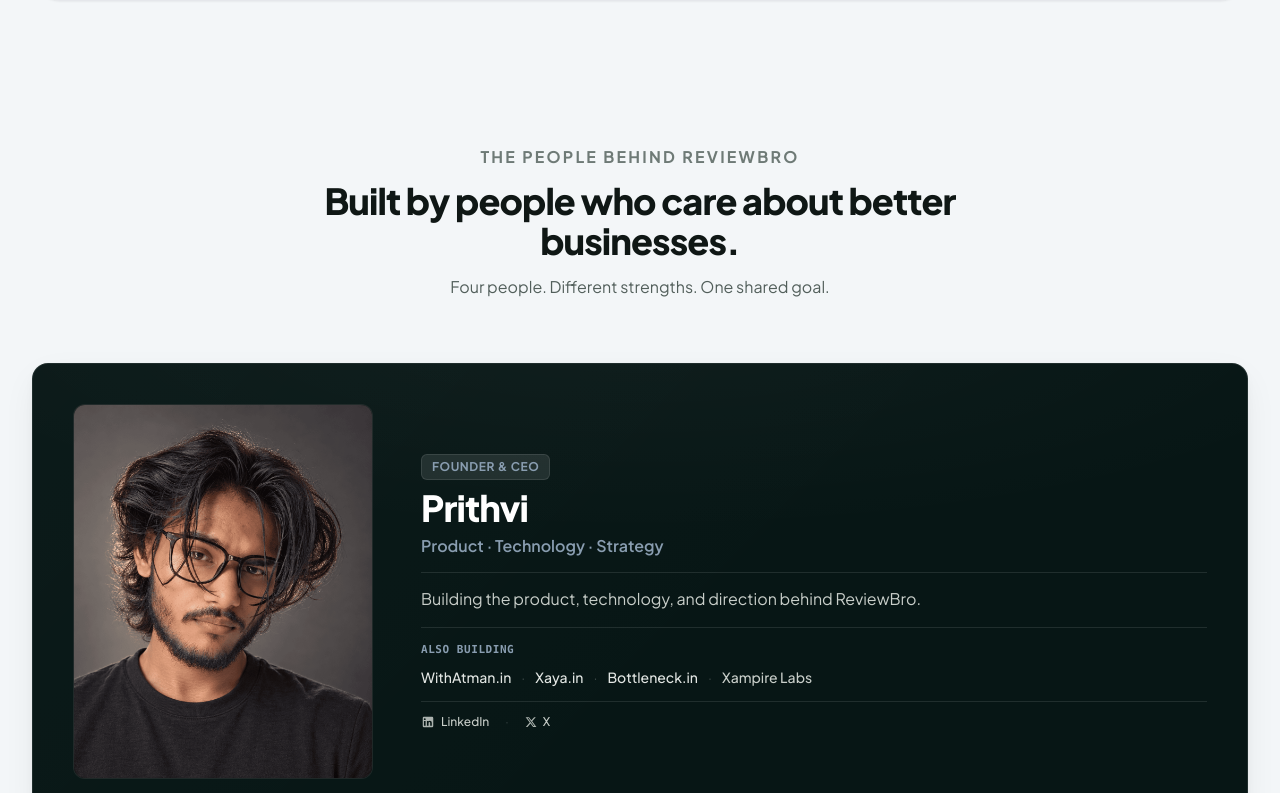
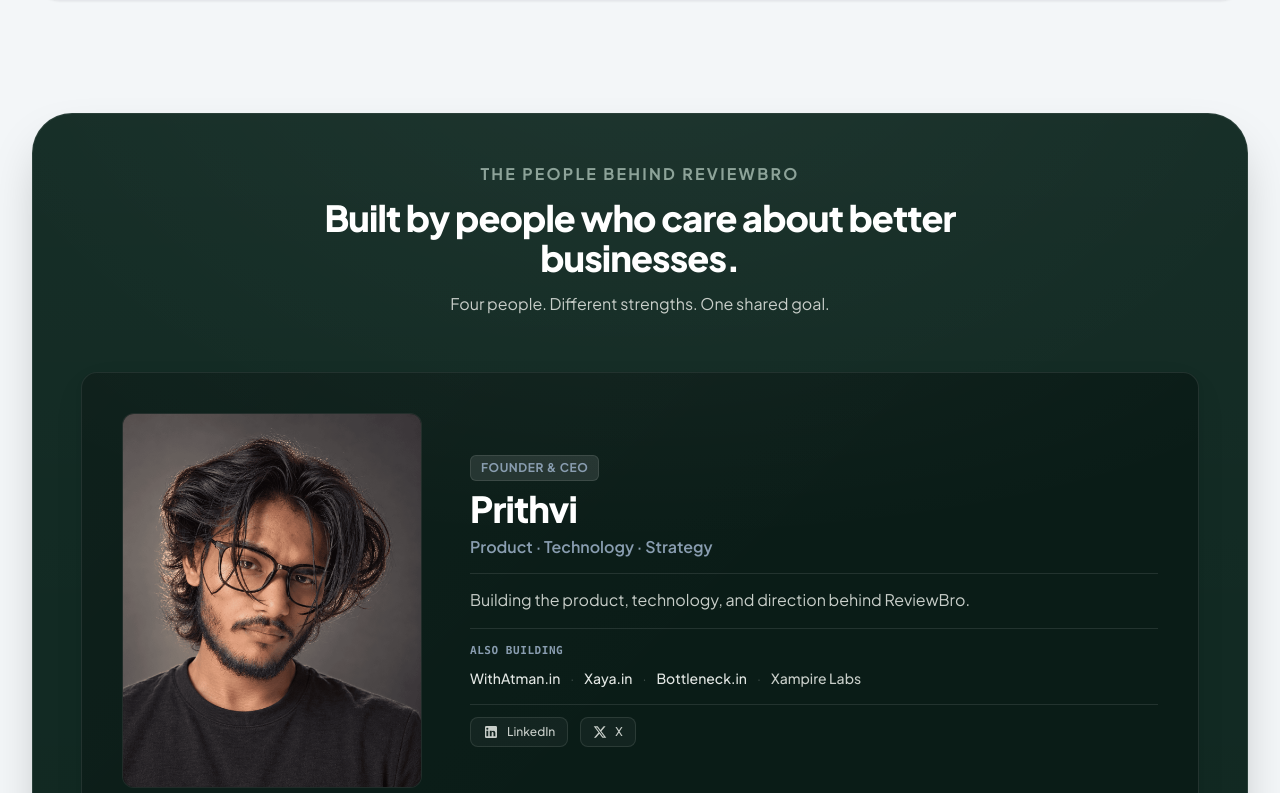
Before and after one commit to Prithvi-X/ReviewBro, a React (Vite) app: page / in a window 1280 px wide. Shown: the part 3007-3800 px from the top of the page. Built offline with nearby package versions, Linux system fonts and the light colour scheme.

Commit message:
feat(team): refine founding team background and tonal hierarchy to harmonize with Hero

```diff
--- a/src/components/landing/FoundingTeam.tsx
+++ b/src/components/landing/FoundingTeam.tsx
@@ -5,6 +5,7 @@
   CO_FOUNDERS,
   PRIMARY_FOUNDER_VENTURES,
   PRIMARY_FOUNDER_SOCIALS,
+  FOUNDER_SECTION_BG,
 } from '@/lib/constants'
 
 export interface FoundingTeamProps {
@@ -13,22 +14,30 @@
 
 export const FoundingTeam: React.FC<FoundingTeamProps> = ({ className }) => {
   return (
-    <div id="team" className={`mt-24 sm:mt-32 pt-4 scroll-mt-24 ${className || ''}`}>
-      {/* Section Header */}
-      <div className="text-center max-w-2xl mx-auto mb-12 sm:mb-16">
-        <Eyebrow theme="light" className="mb-3">
+    <section
+      id="team"
+      className={`mt-20 sm:mt-28 rounded-3xl sm:rounded-[2.5rem] p-6 sm:p-10 lg:p-12 border border-white/10 shadow-2xl relative overflow-hidden scroll-mt-24 ${className || ''}`}
+      style={{ backgroundColor: FOUNDER_SECTION_BG }}
+    >
+      {/* Ambient subtle lighting & satin gradient (One tonal step lighter, softer & breathable) */}
+      <div className="absolute inset-0 bg-[radial-gradient(ellipse_80%_50%_at_50%_-10%,rgba(255,255,255,0.04)_0%,transparent_75%)] pointer-events-none" />
+      <div className="absolute inset-0 bg-[linear-gradient(180deg,rgba(255,255,255,0.02)_0%,transparent_40%,rgba(0,0,0,0.12)_100%)] pointer-events-none" />
+
+      {/* Section Header (Soft white & neutral text on breathable green canvas) */}
+      <div className="text-center max-w-2xl mx-auto mb-10 sm:mb-14 relative z-10">
+        <Eyebrow theme="dark" className="mb-3">
           THE PEOPLE BEHIND REVIEWBRO
         </Eyebrow>
-        <h2 className="text-2xl sm:text-3xl lg:text-4xl font-extrabold text-neutral-900 tracking-tight leading-tight">
+        <h2 className="text-2xl sm:text-3xl lg:text-4xl font-extrabold text-white tracking-tight leading-tight">
           Built by people who care about better businesses.
         </h2>
-        <p className="mt-3.5 text-sm sm:text-base text-neutral-600 leading-relaxed max-w-xl mx-auto">
+        <p className="mt-3.5 text-sm sm:text-base text-neutral-300 leading-relaxed max-w-xl mx-auto">
           Four people. Different strengths. One shared goal.
         </p>
       </div>
 
-      <div className="space-y-6 sm:space-y-8">
-        {/* LEVEL 1: PRIMARY FOUNDER (Deepest Green Premium Surface Card) */}
+      <div className="space-y-6 sm:space-y-8 relative z-10">
+        {/* LEVEL 1: PRIMARY FOUNDER (Deepest card in section, slightly deeper than section bg) */}
         <div
           className="group rounded-2xl border border-white/10 p-6 sm:p-8 lg:p-10 sm:flex sm:flex-row sm:items-center gap-7 lg:gap-10 shadow-surface-elevated hover:border-white/20 hover:-translate-y-1 transition-all duration-300 relative overflow-hidden text-white"
           style={{ backgroundColor: PRIMARY_FOUNDER.bgColor }}
@@ -118,21 +127,20 @@
               </div>
             </div>
 
-            {/* Social Links */}
-            <div className="flex items-center gap-4 mt-3.5 pt-3 border-t border-white/10">
-              {PRIMARY_FOUNDER_SOCIALS.map((social, idx) => (
-                <React.Fragment key={social.name}>
-                  {idx > 0 && <span className="text-white/20 text-xs select-none">·</span>}
+            {/* Social Links with subtle localized halo */}
+            <div className="flex items-center gap-3 mt-4 pt-3 border-t border-white/10">
+              {PRIMARY_FOUNDER_SOCIALS.map((social) => (
                 <a
+                  key={social.name}
                   href={social.href}
                   target="_blank"
                   rel="noopener noreferrer"
                   aria-label={`${PRIMARY_FOUNDER.name} on ${social.name}`}
-                    className="inline-flex items-center gap-1.5 text-xs font-medium text-neutral-300 hover:text-white transition-colors duration-200"
+                  className="inline-flex items-center gap-2 px-3 py-1.5 rounded-lg bg-white/[0.04] border border-white/10 hover:border-brand-slate-light/40 hover:bg-white/[0.08] hover:shadow-[0_0_12px_rgba(137,157,176,0.22)] transition-all duration-300 group/social"
                 >
                   {social.name === 'LinkedIn' ? (
                     <svg
-                        className="w-3.5 h-3.5 shrink-0 fill-current opacity-85 hover:opacity-100"
+                      className="w-4 h-4 shrink-0 fill-current text-neutral-300 group-hover/social:text-white transition-colors"
                       viewBox="0 0 24 24"
                       aria-hidden="true"
                     >
@@ -140,22 +148,23 @@
                     </svg>
                   ) : (
                     <svg
-                        className="w-3 h-3 shrink-0 fill-current opacity-85 hover:opacity-100"
+                      className="w-3.5 h-3.5 shrink-0 fill-current text-neutral-300 group-hover/social:text-white transition-colors"
                       viewBox="0 0 24 24"
                       aria-hidden="true"
                     >
                       <path d="M18.244 2.25h3.308l-7.227 8.26 8.502 11.24H16.17l-5.214-6.817L4.99 21.75H1.68l7.73-8.835L1.254 2.25H8.08l4.713 6.231zm-1.161 17.52h1.833L7.084 4.126H5.117z" />
                     </svg>
                   )}
-                    <span>{social.name}</span>
+                  <span className="text-xs font-medium text-neutral-300 group-hover/social:text-white transition-colors">
+                    {social.name}
+                  </span>
                 </a>
-                </React.Fragment>
               ))}
             </div>
           </div>
         </div>
 
-        {/* LEVEL 2: THREE CO-FOUNDER CARDS (1 Row on Desktop / Balanced Grid with Tonal Progression) */}
+        {/* LEVEL 2: THREE CO-FOUNDER CARDS (Slightly lighter than Prithvi card, equal to each other) */}
         <div className="grid grid-cols-1 md:grid-cols-3 gap-5 sm:gap-6">
           {CO_FOUNDERS.map((member) => (
             <div
@@ -231,10 +240,10 @@
       </div>
 
       {/* Subtle Closing Line */}
-      <div className="mt-12 text-center text-xs text-neutral-600 font-medium">
+      <div className="mt-12 text-center text-xs text-neutral-400 font-medium relative z-10">
         <span>Different strengths. One direction. </span>
-        <span className="font-bold text-neutral-700">ReviewBro.</span>
+        <span className="font-bold text-neutral-200">ReviewBro.</span>
       </div>
-    </div>
+    </section>
   )
 }
--- a/src/lib/constants.ts
+++ b/src/lib/constants.ts
@@ -224,8 +224,10 @@
   description: 'Building the product, technology, and direction behind ReviewBro.',
   initials: 'PR',
   imageSrc: '/Founder.png',
-  bgColor: '#071615',
+  bgColor: '#0a1c17',
 }
+
+export const FOUNDER_SECTION_BG = '#122a23'
 
 export const CO_FOUNDERS = [
   {
@@ -236,7 +238,7 @@
     description: 'Helping build the business and operations behind ReviewBro.',
     initials: 'RO',
     imageSrc: undefined as string | undefined,
-    bgColor: '#0B201B',
+    bgColor: '#0e241f',
   },
   {
     id: 'ayush',
@@ -246,7 +248,7 @@
     description: 'Making ReviewBro simple to use and easy to recognize.',
     initials: 'AY',
     imageSrc: undefined as string | undefined,
-    bgColor: '#0E2821',
+    bgColor: '#0e241f',
   },
   {
     id: 'rahul',
@@ -256,7 +258,7 @@
     description: 'Building the systems that power ReviewBro.',
     initials: 'RA',
     imageSrc: undefined as string | undefined,
-    bgColor: '#102F27',
+    bgColor: '#0e241f',
   },
 ]
 
--- a/src/styles/tokens.css
+++ b/src/styles/tokens.css
@@ -16,10 +16,9 @@
   --color-brand-slate-subtle: rgba(100, 120, 142, 0.12); /* Subtle slate tag background */
 
   /* --- FOUNDING TEAM TONAL GREEN TOKENS --- */
-  --color-team-prithvi: #071615;              /* Deepest brand green (Level 1 Founder & CEO) */
-  --color-team-roshan: #0b201b;               /* Subtle elevated tonal green (Co-Founder) */
-  --color-team-ayush: #0e2821;                /* Subtle elevated tonal green (Co-Founder) */
-  --color-team-rahul: #102f27;                /* Subtle elevated tonal green (Co-Founder) */
+  --color-team-section-bg: #122a23;           /* Softer, breathable green section canvas (one tonal step lighter than Hero) */
+  --color-team-prithvi: #0a1c17;              /* Deepest card within section (lighter than Hero #071615) */
+  --color-team-cofounder: #0e241f;            /* Equal, slightly lighter co-founder card surface */
 
   /* --- NEUTRALS --- */
   --color-neutral-950: #070b0a;               /* Deepest dark text */
--- a/tailwind.config.js
+++ b/tailwind.config.js
@@ -18,10 +18,9 @@
           'slate-subtle': 'var(--color-brand-slate-subtle)',
         },
         team: {
+          'section-bg': 'var(--color-team-section-bg)',
           prithvi: 'var(--color-team-prithvi)',
-          roshan: 'var(--color-team-roshan)',
-          ayush: 'var(--color-team-ayush)',
-          rahul: 'var(--color-team-rahul)',
+          cofounder: 'var(--color-team-cofounder)',
         },
         neutral: {
           950: 'var(--color-neutral-950)',
```
Lines whose indentation alone changed are shown as unchanged.
